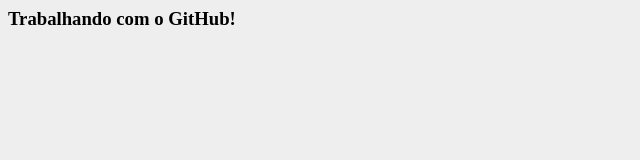
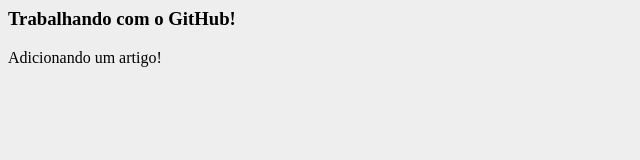
Before and after one commit to mclibaneo/curso-git, a plain HTML site: page index.html in a window 1280 px wide. Shown: the whole page, without its empty margins (0-640 px from the left). Drawn offline with Linux system fonts and the light colour scheme.

Commit message:
Adicionando Artigo o index

```diff
--- a/index.html
+++ b/index.html
@@ -6,5 +6,6 @@
 	</head>
 	<body>
 	<h3>Trabalhando com o GitHub!</h3>
+	<article><p>Adicionando um artigo!</p></article>
 	</body>
 </html>
```
